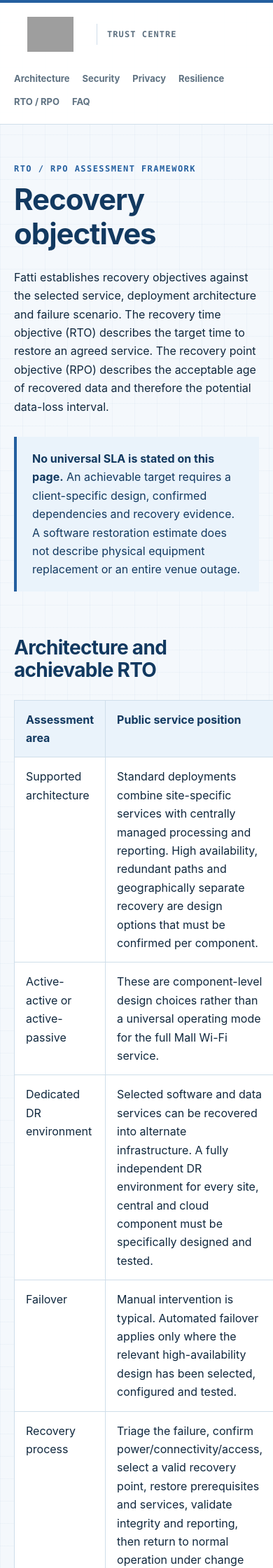
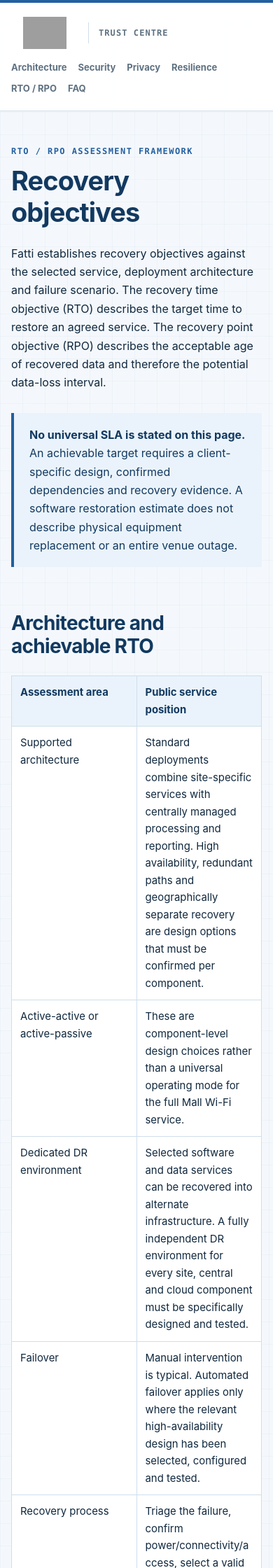
Before and after one commit to sjvdm/fatti-trust-centre, a Jekyll site: the page built from recovery-objectives.md, in a window 390 px wide. Shown: the top 2240 px of the page at 70% size. Built offline with Jekyll 4.4.1, drawn with Linux system fonts in a browser that asks for light colours; grey boxes are pictures that could not be loaded.

Commit message:
Improve trust centre mobile layout
Prevent narrow tables and long content from causing horizontal overflow, and refine spacing and typography for phone-sized screens. Source: private documentation master commit 9fef5fe.

```diff
--- a/assets/css/style.css
+++ b/assets/css/style.css
@@ -43,6 +43,7 @@ h1 { font-size: clamp(42px, 7vw, 72px); max-width: 820px; margin: 0 0 24px; }
 h2 { font-size: clamp(28px, 4vw, 40px); margin: 64px 0 20px; }
 h3 { font-size: 21px; margin: 0 0 10px; }
 p { max-width: 780px; }
+p, li, th, td { overflow-wrap: anywhere; }
 .lede { font-size: clamp(19px, 2.5vw, 24px); color: #3f5e6c; max-width: 820px; line-height: 1.55; }
 .hero { position: relative; padding: 26px 0 42px; }
 .hero::after { content: ""; display: block; width: 88px; height: 4px; margin-top: 36px; background: var(--blue); }
@@ -77,6 +78,17 @@ footer a { color: #b8d8f3; }
   .grid { grid-template-columns: 1fr; }
   .principles { grid-template-columns: 1fr; }
   .footer-inner { display: flex; align-items: flex-start; flex-direction: column; padding: 34px 0; }
+  table { table-layout: fixed; font-size: .93rem; }
+  th, td { padding: 11px 12px; }
+}
+
+@media (max-width: 480px) {
+  .shell { width: min(100% - 32px, 1120px); }
+  .header-inner { gap: 16px; }
+  .brand-logo { width: 96px; height: 46px; }
+  nav { gap: 9px 16px; }
+  .content { padding-top: 38px; }
+  h1 { font-size: 38px; }
 }
 
 @media (prefers-reduced-motion: reduce) {
```
